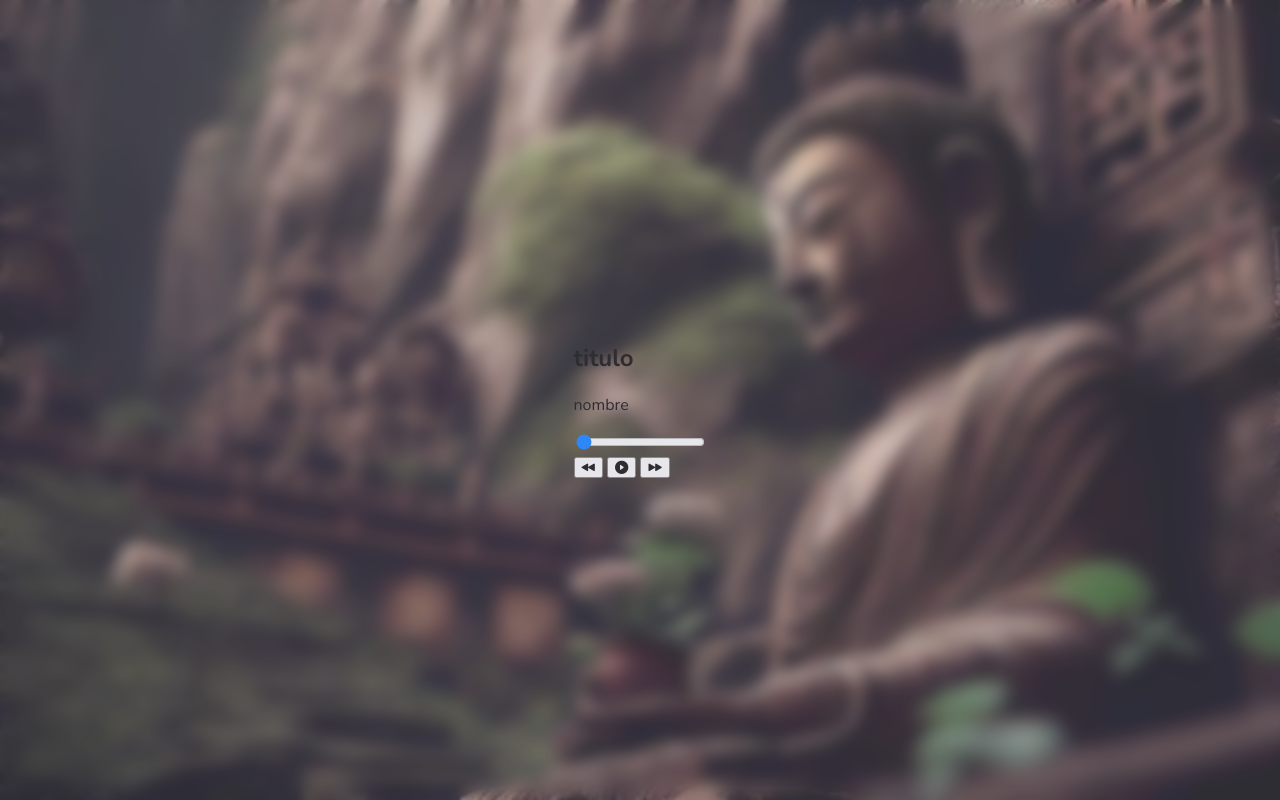
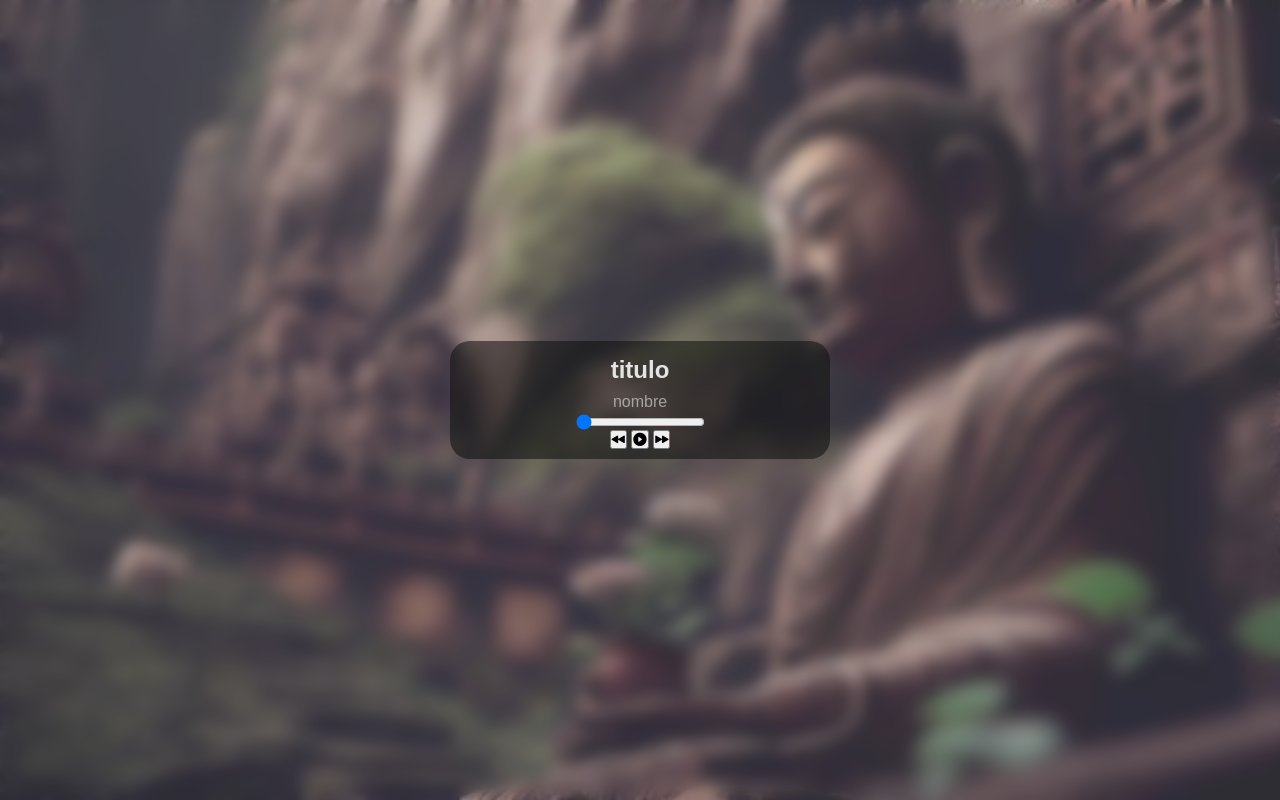
Before and after one commit to jorgecarloslopez/musicPlayer_reproductorDeMusica, a plain HTML site: page index.html in a window 1280 px wide. Drawn offline with nearby package versions, Linux system fonts and the light colour scheme.

Commit message:
I was solving the problem of the icon style

```diff
--- a/index.html
+++ b/index.html
@@ -5,22 +5,14 @@
     <meta name="viewport" content="width=device-width, initial-scale=1.0" />
     <title>MusicPlayer</title>
     <link rel="stylesheet" href="style.css" />
-    <link
-      rel="stylesheet"
-      href="https://cdn.jsdelivr.net/npm/bootstrap-icons@1.11.3/font/bootstrap-icons.css"
-    />
 
     <link
       rel="stylesheet"
-      href="https://cdn.jsdelivr.net/npm/bootstrap-icons@1.11.3/font/bootstrap-icons.css"
-    />
-    <link
-      rel="stylesheet"
-      href="https://fonts.googleapis.com/css2?family=Nunito:ital,wght@0,200..1000;1,200..1000&display=swap"
+      href="https://cdn.jsdelivr.net/npm/bootstrap-icons@1.11.3/font/bootstrap-icons.min.css"
     />
   </head>
   <body>
-    <section class="reproductor de Musica">
+    <section class="reproductor_Musica">
       <h1>titulo</h1>
       <p>nombre</p>
       <audio id="cancion">
--- a/style.css
+++ b/style.css
@@ -1,8 +1,8 @@
-@import url("https://cdn.jsdelivr.net/npm/bootstrap-icons@1.11.3/font/bootstrap-icons.css");
+:root {
+  --blanco: rgb(228, 228, 228);
+}
 
-@import url("https://fonts.googleapis.com/css2?family=Nunito:ital,wght@0,200..1000;1,200..1000&display=swap");
-
-body {
+* {
   margin: 0;
   padding: 0;
   box-sizing: border-box;
@@ -30,4 +30,33 @@ body::before {
   bottom: 0%;
   left: 0%;
   right: 0%;
+  z-index: 1;
 }
+body > * {
+  position: relative;
+  z-index: 2;
+}
+
+.reproductor_Musica {
+  display: flex;
+  flex-direction: column;
+  justify-content: center;
+  align-items: center;
+  color: var(--blanco);
+  width: 380px;
+  padding: 10px 30px;
+  border-radius: 20px;
+  background-color: rgba(16, 17, 17, 0.56);
+}
+
+.reproductor_Musica h1 {
+  font-size: 1.5rem;
+  font-weight: 600;
+  line-height: 1.6;
+}
+.reproductor_Musica p {
+  font-size: 1rem;
+  font-weight: 400;
+  line-height: 1.6;
+  opacity: 0.6;
+}
```
